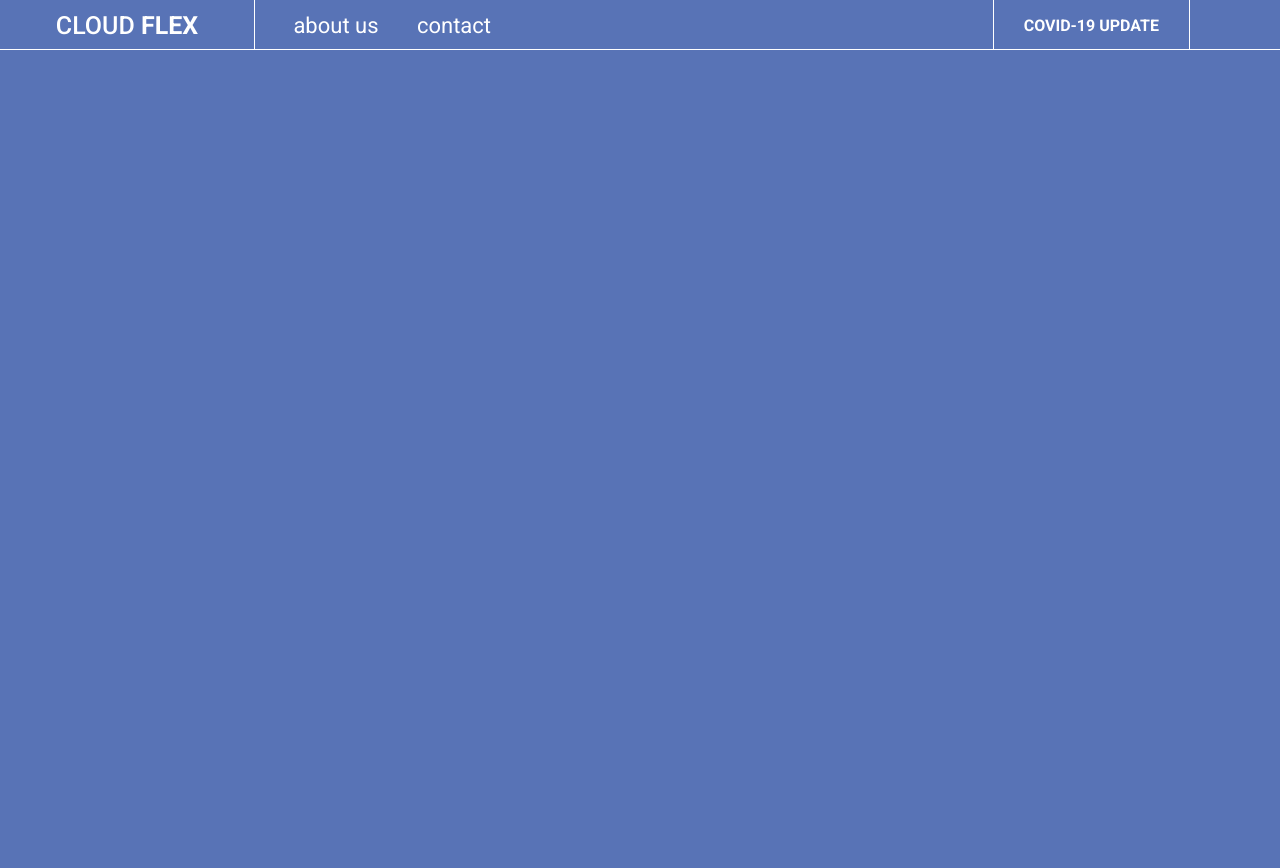
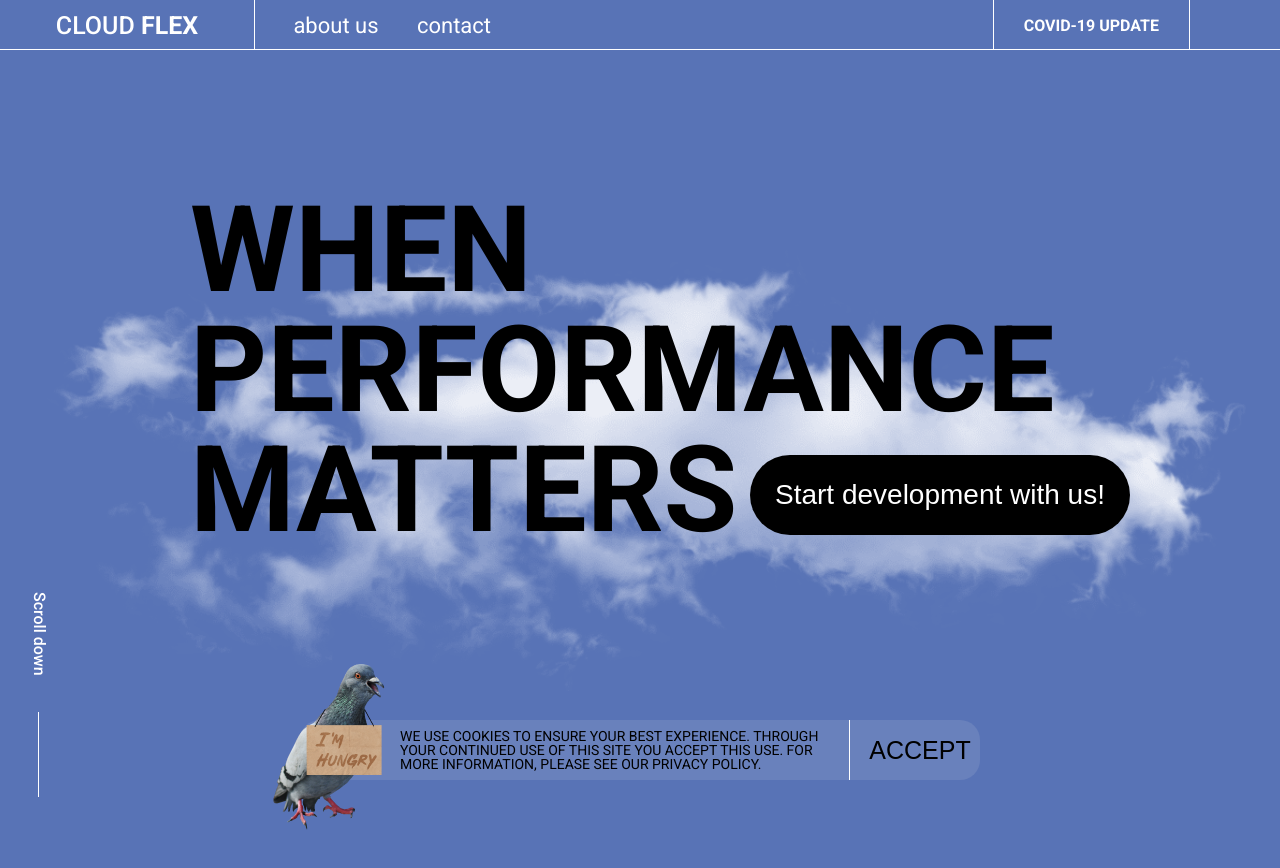
Before and after one commit to AslanG92/live_streaming, a website: page index.html in a window 1280 px wide. Before the commit the page ends 800 px from the top, so only its background shows below. Drawn offline with nearby package versions, Linux system fonts and the light colour scheme; files that its build step writes are made by us from their sources.

Commit message:
hero section implementation

```diff
--- a/index.html
+++ b/index.html
@@ -46,8 +46,32 @@
                 </div>
             </nav>
         </div>
+    </header>
 
-    </header>
+    <main aria-label="main content">
+        <section class="hero-section" aria-label="hero section">
+            <div class="container">
+                <div class="hero">
+                    <div class="hero__content content">
+                        <h1 class="content__title">WHEN PERFORMANCE MATTERS</h1>
+                        <button class="content__action-btn">Start development with us!</button>
+                    </div>
+
+                    <div class="hero__notify notify">
+                        <img src="assets/img/pigeon_alpha.png" alt="pigeon img" class="notify__img">
+                        <p class="notify__content">WE USE COOKIES TO ENSURE YOUR BEST EXPERIENCE.
+                            THROUGH YOUR CONTINUED USE OF THIS SITE YOU ACCEPT THIS USE.
+                            FOR MORE INFORMATION, PLEASE SEE OUR PRIVACY POLICY.</p>
+                        <button class="notify__btn">ACCEPT</button>
+                    </div>
+
+                    <div class="hero__scroll scroll">
+                        <span class="scroll__content">Scroll down</span>
+                    </div>
+                </div>
+            </div>
+        </section>
+    </main>
 </body>
 
 </html>
--- /dev/null
+++ b/styles/_hero.scss
@@ -0,0 +1,204 @@
+@use "variables" as v;
+@use "mixins" as m;
+@use "placeholders";
+@use "sass:color";
+
+.hero {
+  position: relative;
+  max-width: 1260px;
+  height: 830px;
+  margin: 0 auto;
+  padding: 140px 0 0 0;
+  background: url("../assets/img/cloud_alpha.png") center/contain no-repeat;
+
+  .content {
+    position: relative;
+    width: 900px;
+    margin: 0 auto;
+
+    &__title {
+      @include m.font(120px, 700, v.$color_black);
+      line-height: 1;
+    }
+
+    &__action-btn {
+      width: 380px;
+      height: 80px;
+      background-color: v.$color_black;
+      border: none;
+      border-radius: 90px;
+      @include m.font(28px, 500, v.$color_white);
+      @include m.position(absolute, 1, -1, bottom, right, 15px, -40px);
+
+      &:hover {
+        cursor: pointer;
+        background-color: color.adjust(v.$color_black, $alpha: -0.5);
+      }
+
+      &:focus {
+        outline: none;
+      }
+
+      &:focus-visible {
+        outline: 2px solid v.$color_white;
+      }
+    }
+
+    @media (max-width: v.$media_lg) {
+      width: 100%;
+      max-width: 700px;
+      height: 500px;
+      &__title {
+        @include m.font(100px, 700, v.$color_black);
+      }
+
+      &__action-btn {
+        @include m.position(absolute, 1, -1, bottom, left, 0, 15px);
+      }
+    }
+
+    @media (max-width: v.$media_md) {
+      max-width: 560px;
+      height: 400px;
+      &__title {
+        @include m.font(85px, 700, v.$color_black);
+      }
+
+      &__action-btn {
+        width: 260px;
+        height: 60px;
+        @include m.font(18px, 400, v.$color_white);
+      }
+    }
+
+    @media (max-width: v.$media_sm) {
+      max-width: 350px;
+      height: 280px;
+      &__title {
+        @include m.font(55px, 500, v.$color_black);
+      }
+    }
+  }
+
+  .notify {
+    position: relative;
+    margin: 170px auto 0;
+    width: 680px;
+    height: 60px;
+    background-color: #6981bc;
+    border-radius: 20px;
+    @include m.d-flex(end, center, nowrap, row, 10px);
+
+    &__img {
+      width: 126px;
+      height: 198px;
+      @include m.position(absolute, 1, -1, top, left, -75px, -28px);
+    }
+
+    &__content {
+      width: 450px;
+      height: 100%;
+      border-right: 1px solid v.$color_white;
+      line-height: 14px;
+      text-transform: uppercase;
+      @include m.d-flex(center, center, nowrap);
+      @include m.font(14px, 400, v.$color_black);
+    }
+
+    &__btn {
+      width: 120px;
+      background: none;
+      border: none;
+      text-transform: uppercase;
+      @include m.font(25px, 400, v.$color_black);
+      @extend %hover-light;
+
+      &:focus {
+        outline: none;
+      }
+
+      &:focus-visible {
+        outline: 2px solid v.$color_white;
+        border-radius: 10px;
+      }
+    }
+
+    @media (max-width: v.$media_md) {
+      margin: 150px auto 0;
+      width: 100%;
+      max-width: 450px;
+      height: fit-content;
+      @include m.d-flex(start, center, nowrap, column, 0, 0);
+
+      &__content {
+        width: 100%;
+        padding: 15px 10px 15px 90px;
+        border-right: none;
+        border-bottom: 1px solid v.$color_white;
+        line-height: 16px;
+        @include m.font(12px, 400, v.$color_black);
+      }
+
+      &__btn {
+        @include m.font(30px, 400, v.$color_black);
+        padding: 15px 0;
+      }
+    }
+
+    @media (max-width: v.$media_sm) {
+      &__img {
+        @include m.position(absolute, 1, -1, top, left, -55px, -10px);
+      }
+
+      &__content {
+        padding: 10px 10px 10px 110px;
+        @include m.font(10px, 400, v.$color_black);
+      }
+    }
+  }
+
+  .scroll {
+    @include m.position(absolute, 1, -1, bottom, left, 200px, 20px);
+
+    &__content {
+      position: relative;
+      @include m.font(16px, 500, v.$color_white);
+      writing-mode: vertical-rl;
+      cursor: pointer;
+
+      &::after {
+        content: "";
+        display: block;
+        @include m.position(absolute, 1, -1, top, left, 120px, 8px);
+        width: 1px;
+        height: 85px;
+        background-color: v.$color_white;
+      }
+    }
+
+    @media (max-width: v.$media_lg) {
+      @include m.position(absolute, 1, -1, bottom, left, 50px, 8px);
+    }
+
+    @media (max-width: v.$media_md) {
+      @include m.position(absolute, 1, -1, bottom, left, 150px, 8px);
+    }
+
+    @media (max-width: v.$media_sm) {
+      @include m.position(absolute, 1, -1, bottom, left, 200px, 8px);
+    }
+  }
+
+  @media (max-width: v.$media_lg) {
+    background: url("../assets/img/cloud_alpha.png") 0 40% / contain no-repeat;
+  }
+
+  @media (max-width: v.$media_md) {
+    padding: 100px 15px 0;
+    background: url("../assets/img/cloud_alpha.png") 0 25% / contain no-repeat;
+  }
+
+  @media (max-width: v.$media_sm) {
+    height: 700px;
+  }
+}
--- a/styles/_importer.scss
+++ b/styles/_importer.scss
@@ -1,2 +1,3 @@
 @forward "basic";
 @forward "header";
+@forward "hero";
--- a/styles/_mixins.scss
+++ b/styles/_mixins.scss
@@ -14,3 +14,32 @@
   column-gap: $column-gap;
   row-gap: $row-gap;
 }
+
+@mixin position(
+  $type: relative,
+  $zIndex: 1,
+  $inset: -1,
+  $top-or-bottom: top,
+  $left-or-right: left,
+  $value1: 0,
+  $value2: 0
+) {
+  position: $type;
+  z-index: $zIndex;
+
+  @if $inset > -1 {
+    inset: $inset;
+  } @else {
+    #{$top-or-bottom}: $value1;
+    #{$left-or-right}: $value2;
+  }
+}
+
+@mixin font($size: 16, $weight: 400, $color: #fff, $style: normal) {
+  font: {
+    size: $size;
+    weight: $weight;
+    style: $style;
+  }
+  color: $color;
+}
--- a/styles/_placeholders.scss
+++ b/styles/_placeholders.scss
@@ -7,6 +7,13 @@
   }
 }
 
+%hover-light {
+  &:hover {
+    cursor: pointer;
+    color: v.$color_white;
+  }
+}
+
 %hover-black-icon {
   &:hover {
     cursor: pointer;
--- a/styles/_variables.scss
+++ b/styles/_variables.scss
@@ -1,4 +1,5 @@
 $color_blue: #5873b6;
+$color_lightblue: #6981bc;
 $color_white: #fff;
 $color_black: #000;
 
```
